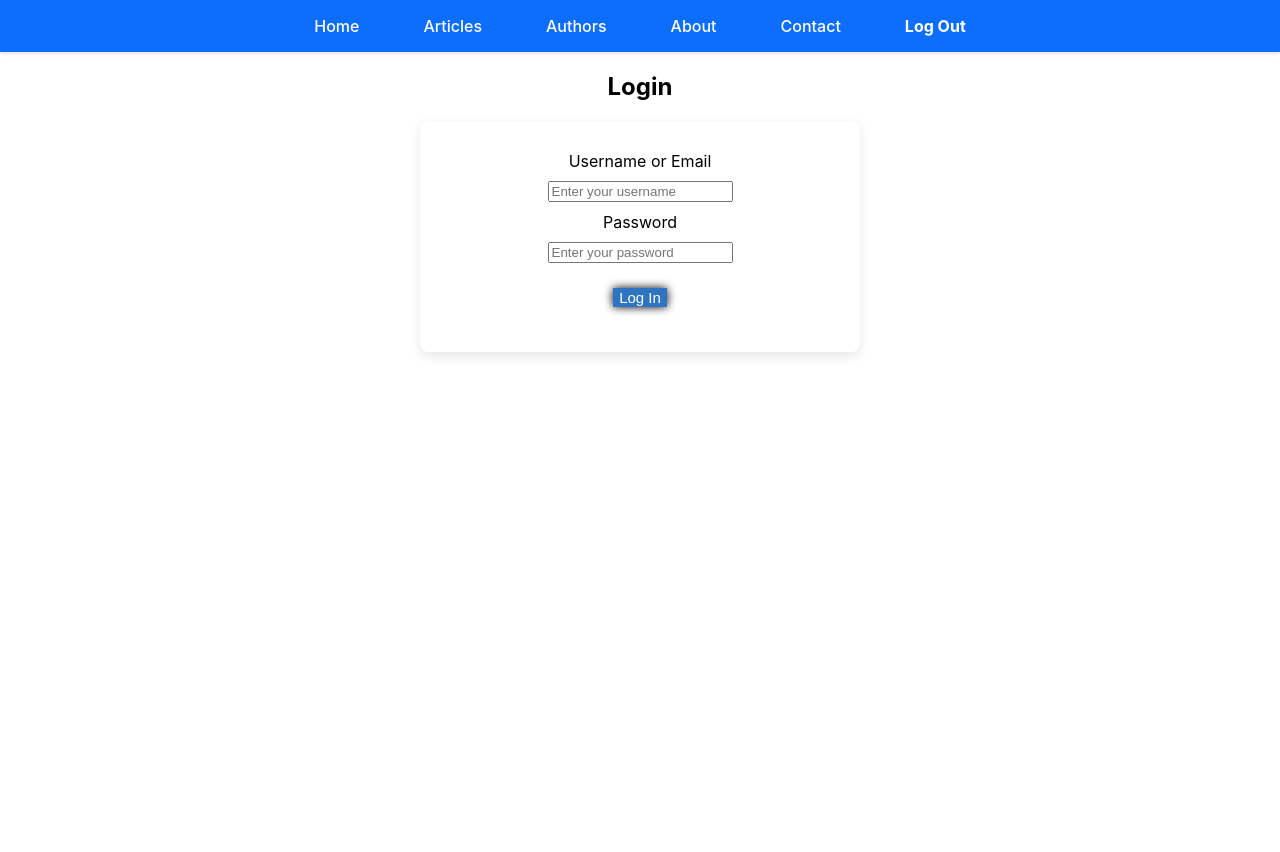
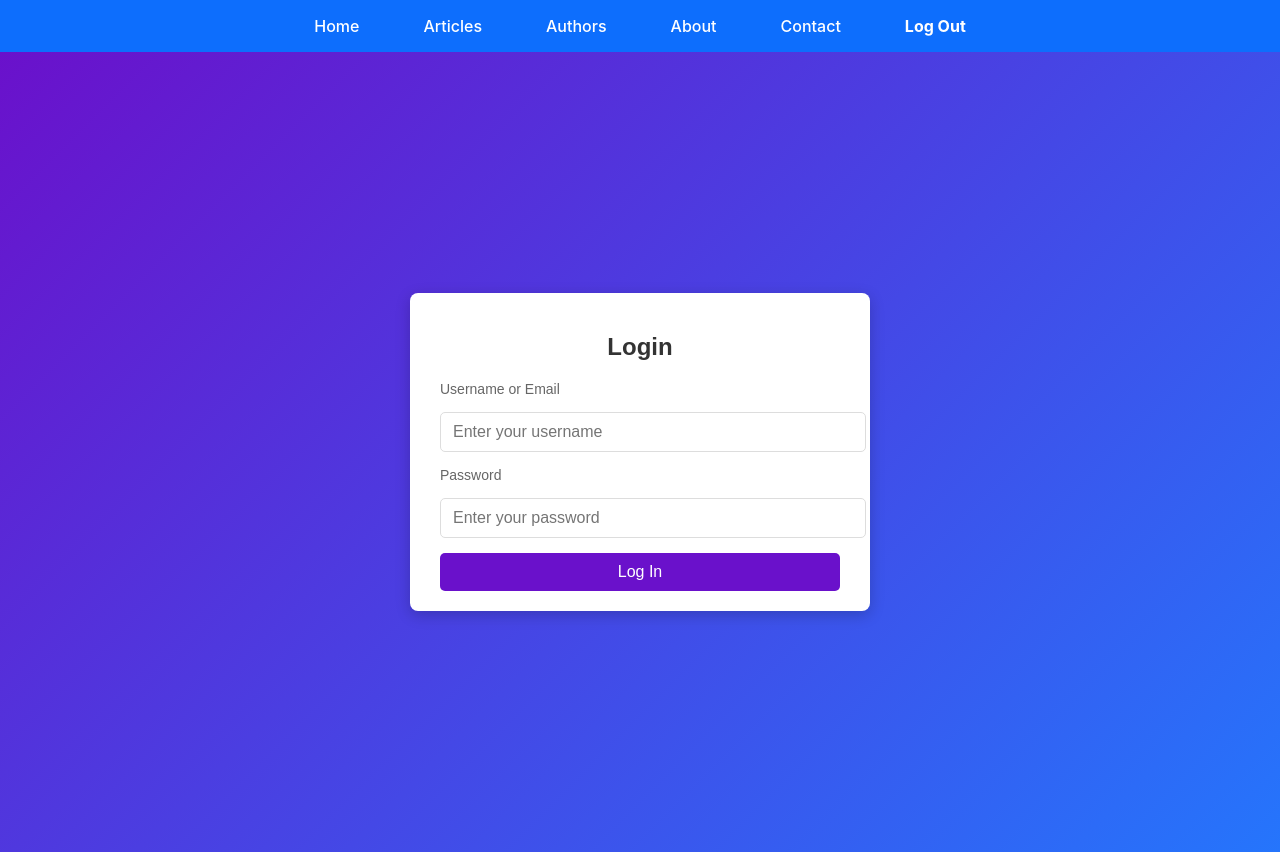
Before and after one commit to royliao23/react_typescript_project, a React (Create React App) app: page /about in a window 1280 px wide. Before the commit the page ends 800 px from the top, so only its background shows below. Built offline with nearby package versions, Linux system fonts and the light colour scheme.

Commit message:
style login

```diff
--- a/src/Pages/About.tsx
+++ b/src/Pages/About.tsx
@@ -30,11 +30,11 @@ const About = () => {
 
   return (
     <div className="home">
-      <h1>Taskify</h1>
-      <InputFeild todo={todo} setTodo={setTodo} handleAdd={handleAdd} />
-      <TodoList todos={todos} setTodos={setTodos} />
-
-
+      <div className="content">
+        <h1>Taskify</h1>
+        <InputFeild todo={todo} setTodo={setTodo} handleAdd={handleAdd} />
+        <TodoList todos={todos} setTodos={setTodos} />
+      </div>
     </div>
   );
 }
--- a/src/Pages/Login.tsx
+++ b/src/Pages/Login.tsx
@@ -43,6 +43,7 @@ const Login: React.FC<LoginProps> = ({ onLoginSuccess }) => {
     };
 
     return (
+        <div className='login'>
         <div className="login-container">
             <h2>Login</h2>
             <form onSubmit={handleLogin} className="login_form">
@@ -70,6 +71,7 @@ const Login: React.FC<LoginProps> = ({ onLoginSuccess }) => {
                 {error && <p className="error">{error}</p>}
             </form>
         </div>
+        </div>
     );
 };
 
--- a/src/styles.css
+++ b/src/styles.css
@@ -18,26 +18,8 @@ code {
   display: flex;
   flex-direction: column;
   align-items: center;
-  background-color: #2f74c0;
   font-family: "Neucha", cursive;
 }
-
-.heading {
-  text-transform: uppercase;
-  font-size: 40px;
-  margin: 30px 0;
-  color: white;
-  z-index: 1;
-  text-align: center;
-}
-
-@media (max-width: 800px) {
-  .heading {
-    margin: 15px 0;
-    font-size: 35px;
-  }
-}
-
 
 .input {
     display: flex;
@@ -50,7 +32,7 @@ code {
     width: 100%;
     border-radius: 50px;
     padding: 20px 30px;
-    font-size: 25px;
+    font-size: 15px;
     border: none;
     transition: 0.2s;
     box-shadow: inset 0 0 5px black;
@@ -94,12 +76,23 @@ code {
     /* background-color: #2f74c0; */
     font-family: "Neucha", cursive;
   }
-
+  .content {
+    width: 100vw;
+    height: 100vh;
+    display: flex;
+    flex-direction: column;
+    align-items: center;
+    background-color: #eef5fc;
+    font-family: "Neucha", cursive;
+  }
   .todos {
+    margin-top: 1%;
+    padding: 1%;
     display: flex;
     justify-content: space-evenly;
     width: 90%;
     flex-wrap: wrap;
+    background-color: white;
   }
 
   .todos__single {
@@ -115,7 +108,7 @@ code {
     flex: 1;
     padding: 5px;
     border: none;
-    font-size: 20px;
+    font-size: 15px;
   }
 
   .todos__single--text:focus {
@@ -146,47 +139,6 @@ code {
     }
   }
 
-  .login-container {
-    display: flex;
-    flex-direction: column;
-    align-items: center;
-    justify-content: center;
-
-}
-
-
-.login_form {
-    display: flex;
-    flex-direction: column;
-    align-items: center;
-    width: 100%;
-    max-width: 400px;
-    padding: 20px;
-    background: #fff;
-    box-shadow: 0px 4px 12px rgba(0, 0, 0, 0.1);
-    border-radius: 8px;
-}
-.login_button {
-    margin:25px;
-    border: none;
-    font-size: 15px;
-    background-color: #2f74c0;
-    color: white;
-    transition: 0.2s all;
-    box-shadow: 0 0 10px black;
-  }
-
-.login_button:hover {
-    background-color: #388ae2;
-  }
-
-.login_button:active {
-    transform: scale(0.8);
-    box-shadow: 0 0 5px black;
-  }
-.login_label {
-    margin:10px;
-  }
 /* General navbar styles */
 .navbar {
   background-color: #0d6efd; /* Primary blue */
@@ -255,3 +207,87 @@ code {
     display: block;
   }
 }
+
+/* Login.css */
+.login {
+  margin: 0;
+  font-family: 'Arial', sans-serif;
+  background: linear-gradient(135deg, #6a11cb, #2575fc);
+  height: 100vh;
+  display: flex;
+  justify-content: center;
+  align-items: center;
+}
+
+.login-container {
+  width: 100%;
+  max-width: 400px;
+  margin: 10px;
+  background-color: #fff;
+  border-radius: 8px;
+  padding: 20px 30px;
+  box-shadow: 0 4px 15px rgba(0, 0, 0, 0.2);
+  text-align: center;
+}
+
+h2 {
+  font-size: 24px;
+  color: #333;
+  margin-bottom: 20px;
+  font-weight: bold;
+}
+
+.login_form {
+  display: flex;
+  flex-direction: column;
+  gap: 15px;
+}
+
+.login_label {
+  font-size: 14px;
+  color: #666;
+  text-align: left;
+}
+
+input[type="text"],
+input[type="password"] {
+  width: 100%;
+  padding: 10px 12px;
+  font-size: 16px;
+  border: 1px solid #ddd;
+  border-radius: 5px;
+  transition: border-color 0.3s ease;
+}
+
+input[type="text"]:focus,
+input[type="password"]:focus {
+  border-color: #6a11cb;
+  outline: none;
+}
+
+.login_button {
+  background: #6a11cb;
+  color: #fff;
+  padding: 10px 15px;
+  font-size: 16px;
+  border: none;
+  border-radius: 5px;
+  cursor: pointer;
+  transition: background-color 0.3s ease;
+}
+
+.login_button:hover {
+  background: #2575fc;
+}
+
+.login_button:disabled {
+  background: #ccc;
+  cursor: not-allowed;
+}
+
+.error {
+  color: #ff4d4f;
+  font-size: 14px;
+  margin-top: 10px;
+  text-align: center;
+}
```
